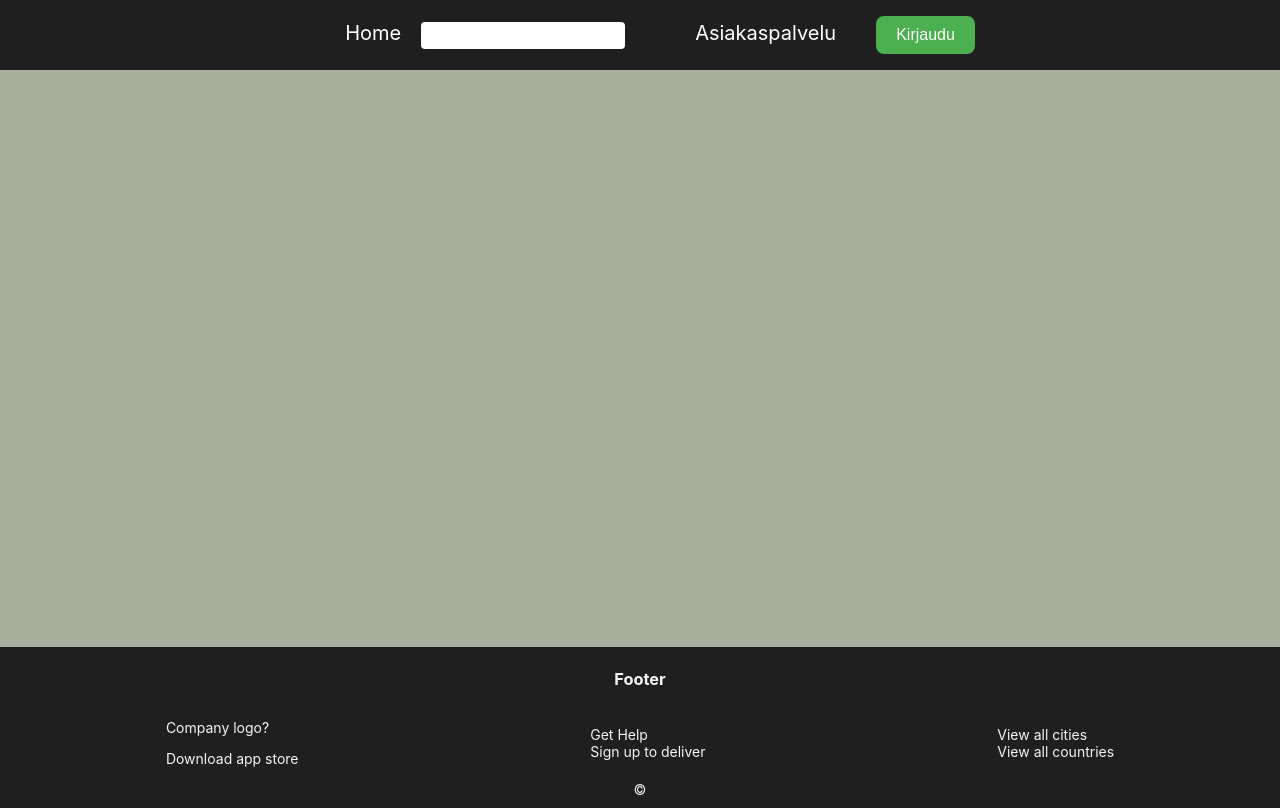
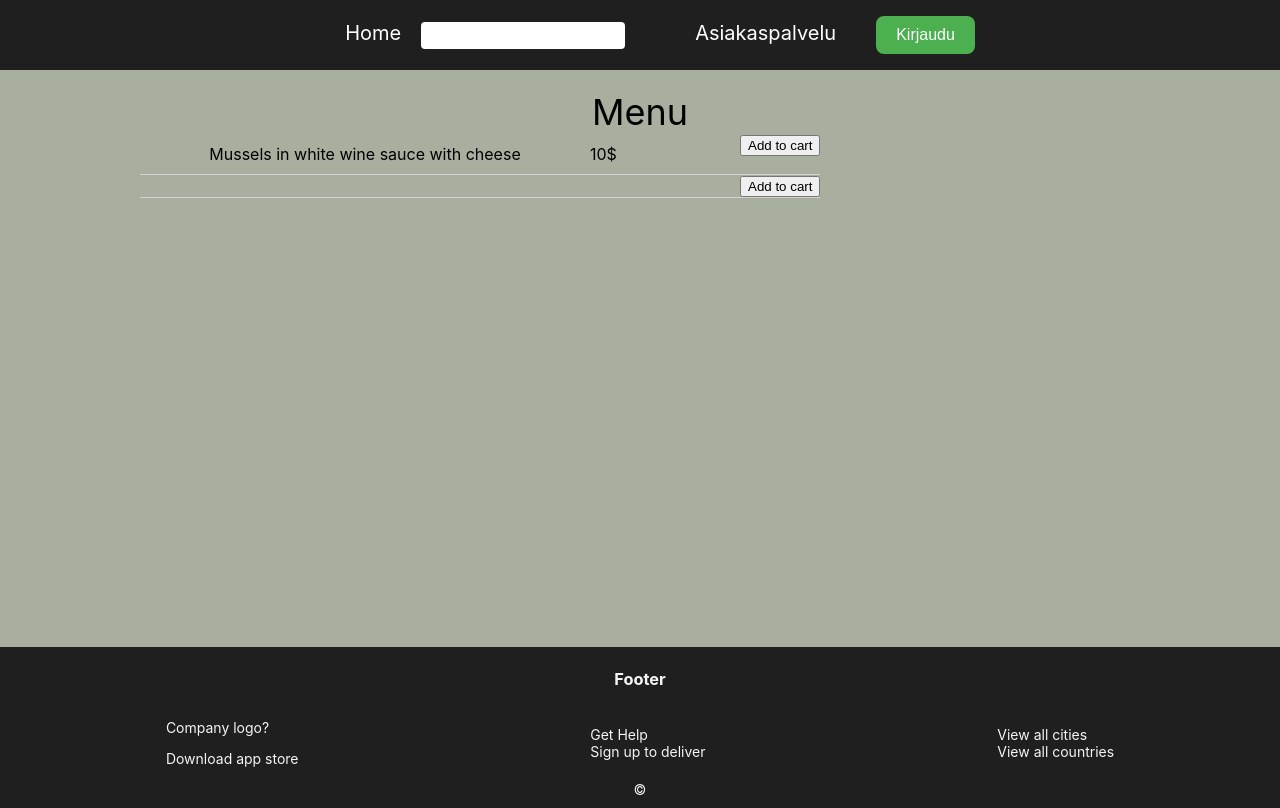
Before and after one commit to WebApplicationProjectGroup4/Frontend, a React app: page /0684f7ff-8b3c-44f1-8fcb-4a2f802555e1 in a window 1280 px wide. Built offline with nearby package versions, Linux system fonts and the light colour scheme.

Commit message:
Changes
Introduced UUID and React Router

```diff
--- a/package.json
+++ b/package.json
@@ -11,6 +11,8 @@
     "react-dom": "^17.0.2",
     "react-router-dom": "^6.0.2",
     "react-scripts": "^4.0.3",
+    "uuid": "^8.3.2",
+    "uuidv4": "^6.2.12",
     "web-vitals": "^1.1.2"
   },
   "scripts": {
--- a/src/Main.js
+++ b/src/Main.js
@@ -1,12 +1,16 @@
 import './styles/Main.css'
 import Footer from './components/Footer.js';
-import Search from './components/Search';
-import data from './data.json'
+import data from './components/data.json';
+import ProductDetail from './components/RestaurantMenu.js';
 import react from 'react';
 import { BrowserRouter, Routes, Route, Link } from 'react-router-dom';
+import { v4 as uuidv4 } from 'uuid';
+import ShopList from './components/ShopList.js';
+import Menu from './components/RestaurantMenu.js'
 
 const React = require('react');
 const ReactDOM = require('react-dom');
+
 
 // TODO:
 // customer / admin ui
@@ -57,6 +61,7 @@ console.log("test");
 // we could add an admin entry to user table in mysql
 // if admin == true launch admin UI else customer UI (default)
 }
+/*
 class App extends React.Component {
   constructor(props)
   {
@@ -74,8 +79,9 @@ class App extends React.Component {
   render()
   {
     return (
-      <BrowserRouter>
+
       <body>
+        <BrowserRouter>
       <nav>
          <ul>
            <Link to="/"><li>Home</li></Link>
@@ -83,17 +89,46 @@ class App extends React.Component {
            <li> Asiakaspalvelu </li>
            <li></li>
            <button class="loginButton" onClick= {() => login()}> Kirjaudu </button>
-         </ul>
-       </nav>
+        </ul>
+      </nav>
       <Routes>
-        <Route path="/" element={ <Search items={this.state.items.filter((item) => item.name.includes(this.state.SearchString))} /> }/>
+          <Route path="/" element={ <Search items={this.state.items.filter((item) => item.name.includes(this.state.SearchString))} /> }>
+            <Route path={data.restaurants.id} element={ <ProductDetail />   }/>
+          </Route>
       </Routes>
       <Footer />
+      </BrowserRouter>
       </body>
-      </BrowserRouter>
     )
   }
 }
+*/
 
+function Prototype() {
 
-export default App;
+  const restaurants = data.map(restaurant => {
+    return { ...restaurant, id: uuidv4() }
+  })
+  return (
+    <body>
+    <BrowserRouter>
+      <nav>
+         <ul>
+           <Link to="/"><li>Home</li></Link>
+           <li> <input class="searchBar" /> </li>
+           <li> Asiakaspalvelu </li>
+           <li></li>
+           <button class="loginButton" onClick= {() => login()}> Kirjaudu </button>
+        </ul>
+      </nav>
+        <Routes>
+          <Route path="/" element={ <ShopList restaurants={ restaurants }/> } />
+          <Route path="/:contactId" element={ <Menu restaurants={ restaurants } /> } />
+        </Routes>
+        <Footer />
+    </BrowserRouter>
+    </body>
+  );
+}
+
+export default Prototype;
--- /dev/null
+++ b/src/components/RestaurantMenu.js
@@ -0,0 +1,51 @@
+import React from 'react'
+import { useParams } from 'react-router-dom';
+import styles from './Search.module.css'
+
+export default function Restaurants(props) {
+
+  const result = useParams();
+
+  const restaurant = props.restaurants.find(restaurants => restaurants.id === result.contactId);
+  if(restaurant == null) {
+    return <div className={styles.container}>No matching restaurant found.</div>
+  }
+
+  return (
+    <div>
+      <div className={styles.title}>Menu</div>
+      <div className={styles.container}>
+        <div className={styles.product}>{restaurant.food1} </div>
+        <div className={styles.prices}>{restaurant.food1Price} </div>
+        <div className={styles.cartbutton}><button>Add to cart</button></div>
+          </div>
+          <div className={styles.container}>
+        <div className={styles.product}>{restaurant.food2} </div>
+        <div className={styles.prices}>{restaurant.food2Price} </div>
+        <div className={styles.cartbutton}><button>Add to cart</button></div>
+          </div>
+        </div>
+
+  )
+}
+
+/*
+<div class="cart-row">
+<div class = "product">
+<i class="far fa-times-circle"></i>
+<img src="${item.tag}.png" width="100" height="100">
+<span>${item.name}</span>
+</div>
+<div class="delete"></div>
+<div class ="prices">${item.price}€</div>
+<div class ="quantity">
+<i class="fas fa-arrow-circle-left decrease"></i>
+<span>&nbsp;${item.inCart}&nbsp;</span>
+<i class="fas fa-arrow-circle-right increase"></i> </td>
+</div>
+<div class="total">
+${item.inCart * item.price}€</div>
+</div>
+</div>
+
+*/
--- a/src/components/Result.js
+++ /dev/null
@@ -1,14 +0,0 @@
-import React from 'react';
-import styles from './Result.module.css';
-
-export default function SearchResult(props) {
-  return (
-    <div className={ styles.restaurant }>
-        <div className={ styles.box }>
-          <div className={styles.picture}><img src={`/pictures/${props.image}`} /></div>
-          <div className={styles.name}>{ props.name }</div>
-          <div>{ props.rating }*</div>
-        </div>
-    </div>
-  )
-}
--- a/src/components/Result.module.css
+++ b/src/components/Result.module.css
@@ -9,7 +9,7 @@
 {
   width: 33.33%;
   padding: 10px;
-  margin-bottom: 50px;
+  margin-bottom: 30px;
   transition: transform 0.5s;
   text-align: center;
   border: #666666 ;
@@ -17,8 +17,8 @@
   border-radius: 4px;
   max-width: 300px;
   max-height: 300px;
-  min-width: 200px;
-  min-height: 200px;
+  min-width: 280px;
+  min-height: 280px;
 }
 .restaurant:hover{
   transform: translateY(-2px);
@@ -29,3 +29,15 @@
 .box{
   display: wrap;
 }
+.presentationModeGrid
+{
+  display: flex;
+  flex-wrap: wrap;
+  align-items: center;
+  justify-content: space-around;
+}
+.locked{
+  max-width: 1200px;
+  margin-left: auto;
+  margin-right: auto;
+}
--- a/src/components/Search.js
+++ /dev/null
@@ -1,17 +0,0 @@
-import React from 'react';
-import styles from './Search.module.css';
-
-import SearchResult from './Result';
-
-export default function Search(props) {
-
-  return (
-    <div className={styles.locked}>
-      <div className={ styles.presentationModeGrid }>
-      {
-        props.items.map(item => <SearchResult key={item.id} {...item} />)
-      }
-      </div>
-    </div>
-  )
-}
--- a/src/components/Search.module.css
+++ b/src/components/Search.module.css
@@ -1,12 +1,30 @@
-.presentationModeGrid
-{
+.container{
+  max-width: 1000px;
+  margin: auto;
+  padding-left: 25px;
+  padding-right: 25px;
   display: flex;
-  flex-wrap: wrap;
+}
+.prices{
+  width: 15%;
   align-items: center;
+  text-align: center;
+  display: flex;
+  border-bottom: 1px solid lightgrey;
+}
+.product{
+  width: 45%;
+  display: flex;
   justify-content: space-around;
+  align-items: center;
+  text-align: left;
+  padding: 10px 0;
+  border-bottom: 1px solid lightgrey;
 }
-.locked{
-  max-width: 1200px;
-  margin-left: auto;
-  margin-right: auto;
+.cartbutton{
+  border-bottom: 1px solid lightgrey;
 }
+.title{
+  text-align: center;
+  font-size: 36px;
+}
--- /dev/null
+++ b/src/components/ShopList.js
@@ -0,0 +1,25 @@
+import React from 'react'
+import { Link } from 'react-router-dom'
+import styles from './Result.module.css';
+
+export default function ContactList(props) {
+  return (
+    <div className={styles.locked}>
+      <div className={ styles.presentationModeGrid }>
+      { props.restaurants.map(restaurants =>
+        <Link to={ restaurants.id }>
+            <div className={ styles.restaurant }>
+                <div className={ styles.box}>
+                <div className={styles.picture}><img src={`/pictures/${restaurants.image}`} /></div>
+          <div className={styles.name}>{restaurants.name}</div>
+          <div>{ restaurants.rating }*</div>
+          </div>
+          </div>
+        </Link>
+      )}
+      </div>
+      <div className="contactDetail">
+      </div>
+    </div>
+  )
+}
--- /dev/null
+++ b/src/components/data.json
@@ -0,0 +1,72 @@
+[
+    {
+      "name": "Restaurant1",
+      "rating": 4.5,
+      "image": "Ravintola.JPG",
+      "food1": "Rachel Khoo's Red Wine Chicken roast",
+      "food1Price": "10$",
+      "food2": "Mussels in white wine sauce with cheese",
+      "food2Price": "21$",
+      "food3": "Hotdog",
+      "food3Price": "5$",
+      "food4": "Protobello Swiss Burger",
+      "food4Price": "12,95$"
+    },
+    {
+      "name": "Restaurant2",
+      "rating": 4.5,
+      "image": "Ravintola.jpg",
+      "food1": "Mussels in white wine sauce with cheese",
+      "food1Price": "10$"
+
+    },
+    {
+      "name": "Restaurant3",
+      "rating": 5,
+      "image": "Ravintola.jpg",
+      "food1": "test",
+      "food1Price": "10$"
+    },
+    {
+      "name": "Restaurant4",
+      "rating": 0,
+      "image": "Ravintola.jpg",
+      "food1": "test",
+      "food1Price": "10$"
+    },
+    {
+      "name": "Restaurant5",
+      "rating": 5,
+      "image": "Ravintola.jpg",
+      "food1": "test",
+      "food1Price": "10$"
+    },
+    {
+      "name": "Restaurant6",
+      "rating": 0,
+      "image": "Ravintola.jpg",
+      "food1": "test",
+      "food1Price": "10$"
+    },
+    {
+      "name": "Restaurant7",
+      "rating": 4,
+      "image": "Ravintola.jpg",
+      "food1": "test",
+      "food1Price": "10$"
+    },
+    {
+      "name": "Restaurant8",
+      "rating": 4.3,
+      "image": "Ravintola.jpg",
+      "food1": "test",
+      "food1Price": "10$"
+    },
+    {
+      "name": "Restaurant9",
+      "rating": 5,
+      "image": "Ravintola.jpg",
+      "food1": "test",
+      "food1Price": "10$"
+    }
+  ]
--- a/src/data.json
+++ /dev/null
@@ -1,58 +0,0 @@
-{
-  "restaurants": [
-    {
-      "id": 1,
-      "name": "Restaurant1",
-      "rating": 4.5,
-      "image": "Ravintola.JPG"
-    },
-    {
-      "id": 2,
-      "name": "Restaurant2",
-      "rating": 4.5,
-      "image": "Ravintola.jpg"
-    },
-    {
-      "id": 3,
-      "name": "Restaurant3",
-      "rating": 5,
-      "image": "Ravintola.jpg"
-    },
-    {
-      "id": 4,
-      "name": "Restaurant4",
-      "rating": 0,
-      "image": "Ravintola.jpg"
-    },
-    {
-      "id": 5,
-      "name": "Restaurant5",
-      "rating": 5,
-      "image": "Ravintola.jpg"
-    },
-    {
-      "id": 6,
-      "name": "Restaurant6",
-      "rating": 0,
-      "image": "Ravintola.jpg"
-    },
-    {
-      "id": 7,
-      "name": "Restaurant7",
-      "rating": 4,
-      "image": "Ravintola.jpg"
-    },
-    {
-      "id": 8,
-      "name": "Restaurant8",
-      "rating": 4.3,
-      "image": "Ravintola.jpg"
-    },
-    {
-      "id": 9,
-      "name": "Restaurant9",
-      "rating": 5,
-      "image": "Ravintola.jpg"
-    }
-  ]
-}
```
Also changed, not shown: 1 other file.
